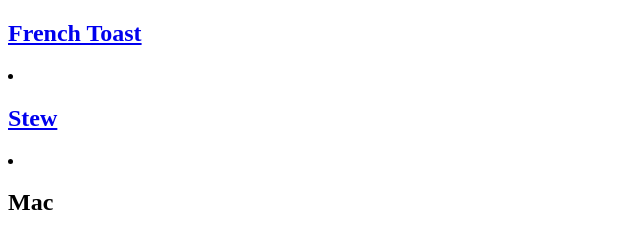
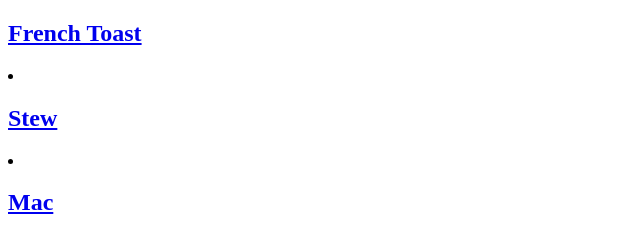
Before and after one commit to jametoy001/odin-recipes, a plain HTML site: page index.html in a window 1280 px wide. Shown: the part 402-654 px from the top of the page, without its empty margins (0-640 px from the left). Drawn offline with Linux system fonts and the light colour scheme.

Commit message:
edit ../index.html

```diff
--- a/index.html
+++ b/index.html
@@ -8,7 +8,7 @@
     <body>
         <li><h2><a href="recipes/French_Toast.html">French Toast</a></h2></li>
         <li><h2><a href="recipes/Stew.html">Stew</a></h2></li>
-        <li><h2>Mac</h2></li>
+        <li><h2><a href="recipes/Mac.html">Mac</a></h2></li>
 
     </body>
 
```
